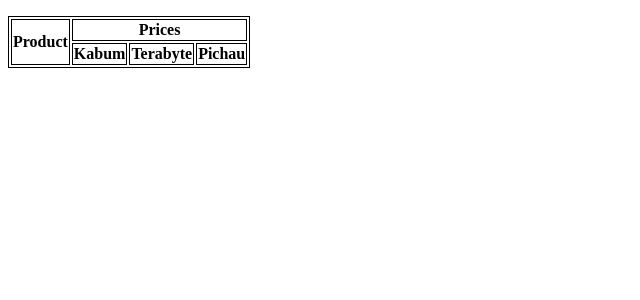
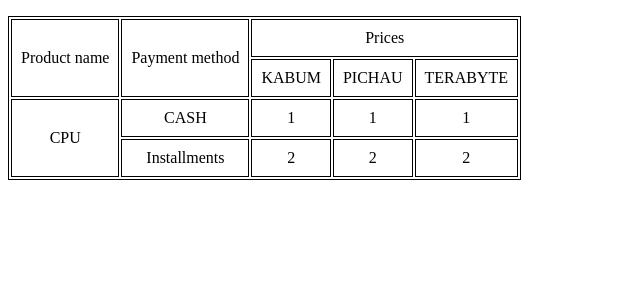
Before and after one commit to dkage/price_monitor, a Flask app: page / in a window 1280 px wide. Shown: the top 300 px of the page, without its empty margins (0-640 px from the left). Run offline with Flask 2, Linux system fonts and the light colour scheme; lists and menus that the app fills with data are empty.

Commit message:
Correct table structure

```diff
--- a/templates/home.html
+++ b/templates/home.html
@@ -2,10 +2,14 @@
 <html lang="en">
 <head>
     <meta charset="UTF-8">
-    <title>Hello world</title>
+    <title>Price Monitor</title>
     <style>
         table, th, td {
             border: 1px solid;
+            text-align: center;
+        }
+        td{
+            padding: 9px;
         }
     </style>
     <!--TODO developed new title-->
@@ -16,16 +20,31 @@
 <!-- product_name(from any store) | pichau | kabum | terabyte (alphabetical?) | best current price  -->
 <p>{{products_dict}}</p>
 <table>
+    <tbody>
     <tr>
-<th rowspan="2">Product</th>
-        <th colspan="3">Prices</th>
+        <td rowspan="2">Product name</td>
+        <td rowspan="2">Payment method </td>
+        <td colspan="3">Prices</td>
     </tr>
     <tr>
-
-        <th>Kabum</th>
-        <th>Terabyte</th>
-        <th>Pichau</th>
+        <td>KABUM</td>
+        <td>PICHAU</td>
+        <td>TERABYTE</td>
     </tr>
+    <tr>
+        <td rowspan="2"> CPU</td>
+        <td>CASH</td>
+        <td>1</td>
+        <td>1</td>
+        <td>1</td>
+    </tr>
+    <tr>
+        <td>Installments</td>
+        <td>2</td>
+        <td>2</td>
+        <td>2</td>
+    </tr>
+    </tbody>
 </table>
 
 </body>
```
